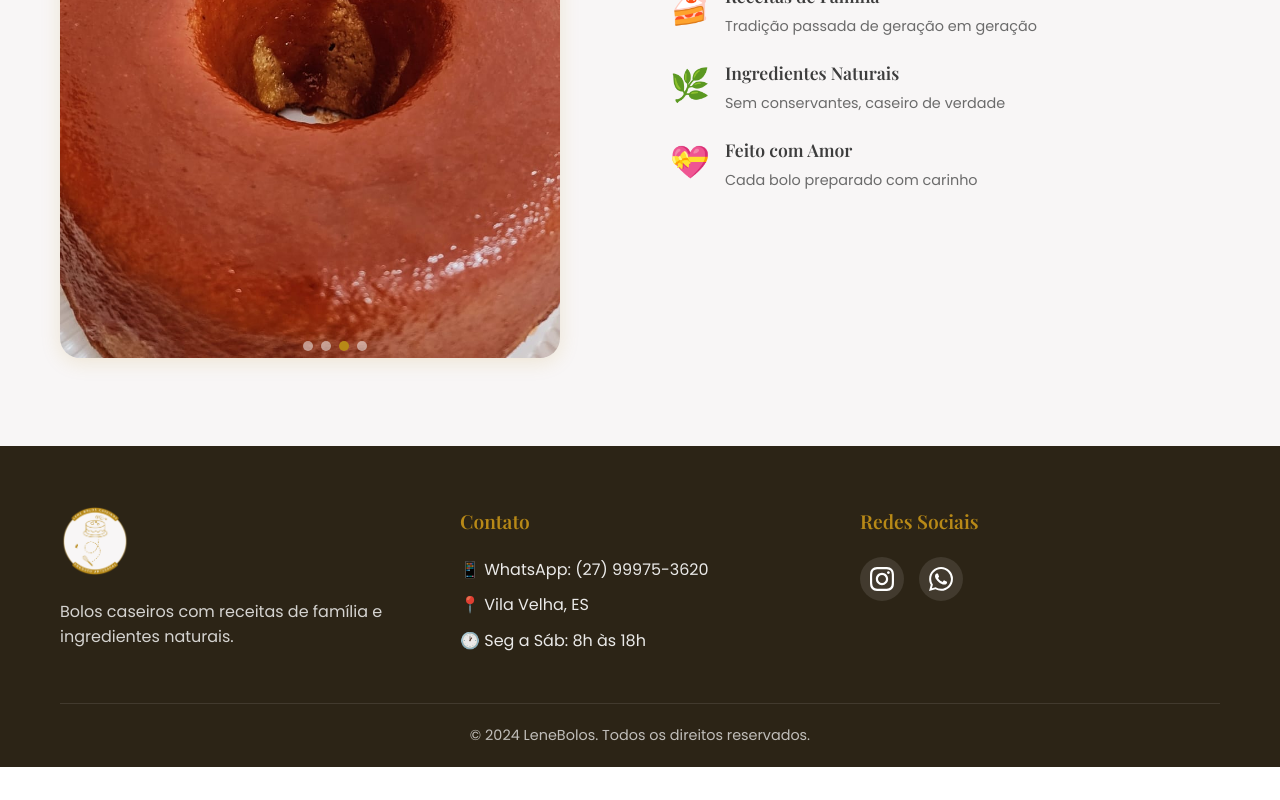
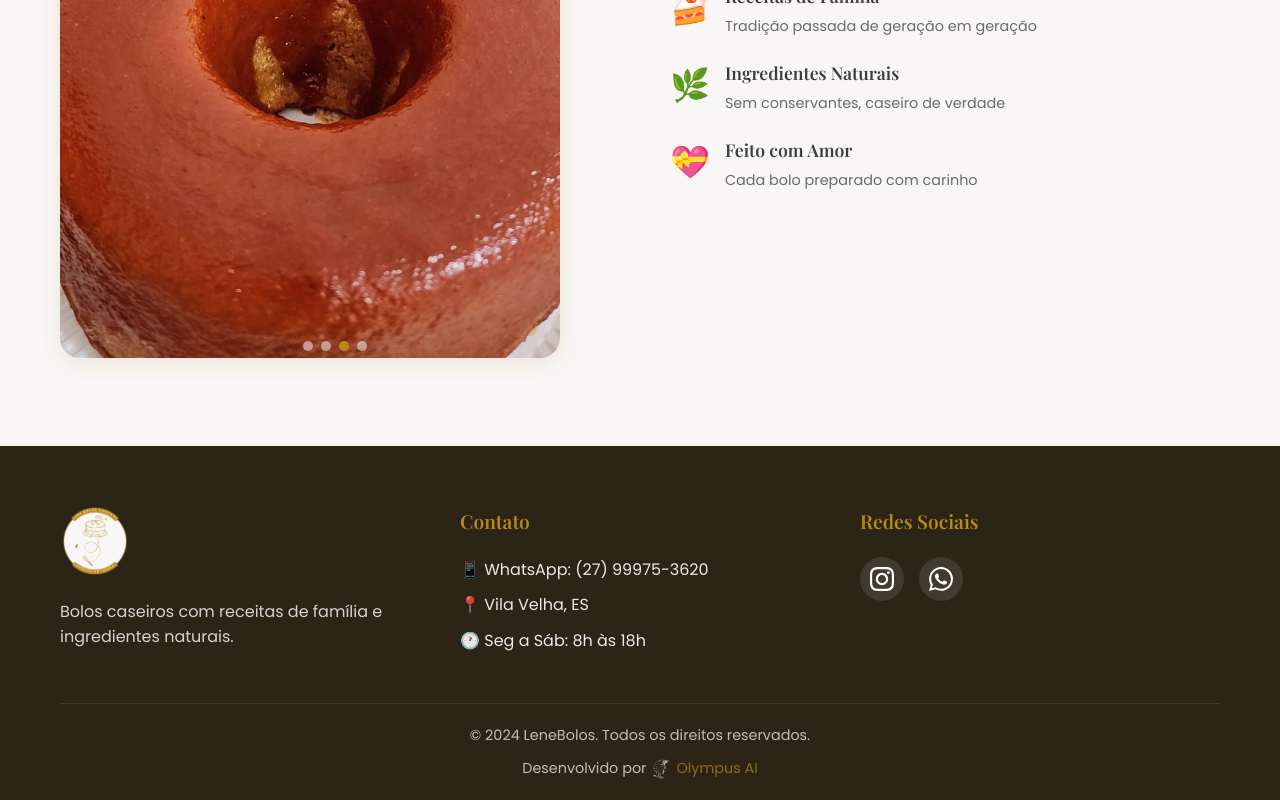
Before and after one commit to gabriel-lozorio/LeneBolos, a React (Vite) app: page / in a window 1280 px wide. Shown: the part 3951-4751 px from the top of the page. Before the commit the page ends 4718 px from the top, so only its background shows below. Built offline with nearby package versions, Linux system fonts and the light colour scheme.

Commit message:
desenvolvido por

```diff
--- a/src/components/Footer.css
+++ b/src/components/Footer.css
@@ -77,6 +77,31 @@
   font-size: 0.9rem;
 }
 
+.footer-developed {
+  margin-top: 10px;
+  display: flex;
+  align-items: center;
+  justify-content: center;
+  gap: 5px;
+}
+
+.footer-developed a {
+  display: inline-flex;
+  align-items: center;
+  gap: 5px;
+  color: var(--gold);
+  transition: opacity 0.3s ease;
+}
+
+.footer-developed a:hover {
+  opacity: 0.8;
+}
+
+.footer-olympus-logo {
+  height: 20px;
+  width: auto;
+}
+
 @media (max-width: 768px) {
   .footer-content {
     grid-template-columns: 1fr;
--- a/src/components/Footer.jsx
+++ b/src/components/Footer.jsx
@@ -44,6 +44,13 @@ function Footer() {
 
         <div className="footer-bottom">
           <p>&copy; 2024 LeneBolos. Todos os direitos reservados.</p>
+          <p className="footer-developed">
+            Desenvolvido por{' '}
+            <a href="https://olympus-ai.com.br/" target="_blank" rel="noopener noreferrer">
+              <img src="/logo-olympus.png" alt="Olympus AI" className="footer-olympus-logo" />
+              Olympus AI
+            </a>
+          </p>
         </div>
       </div>
     </footer>
```
Also changed, not shown: public/logo-olympus.png (added).
